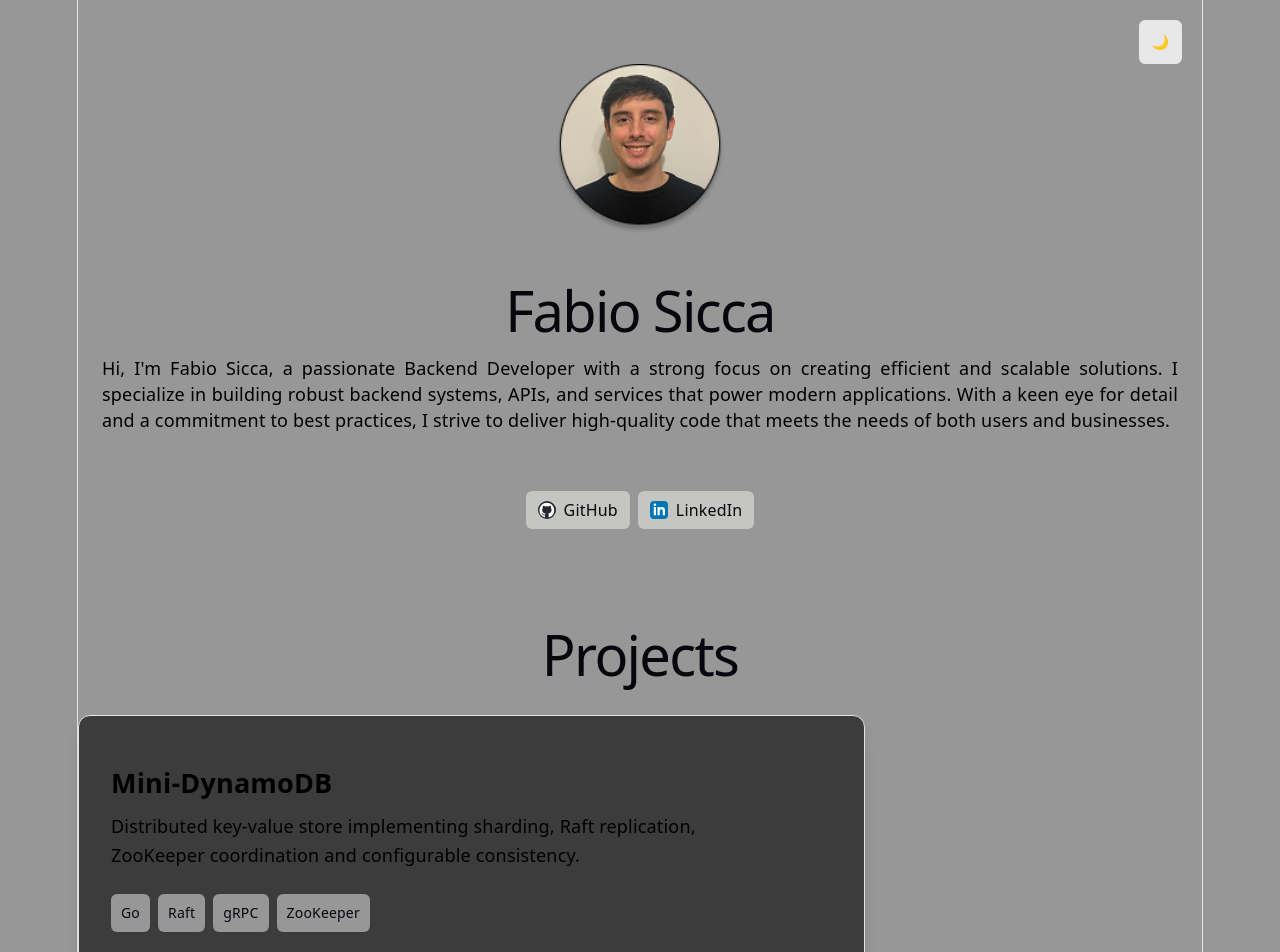
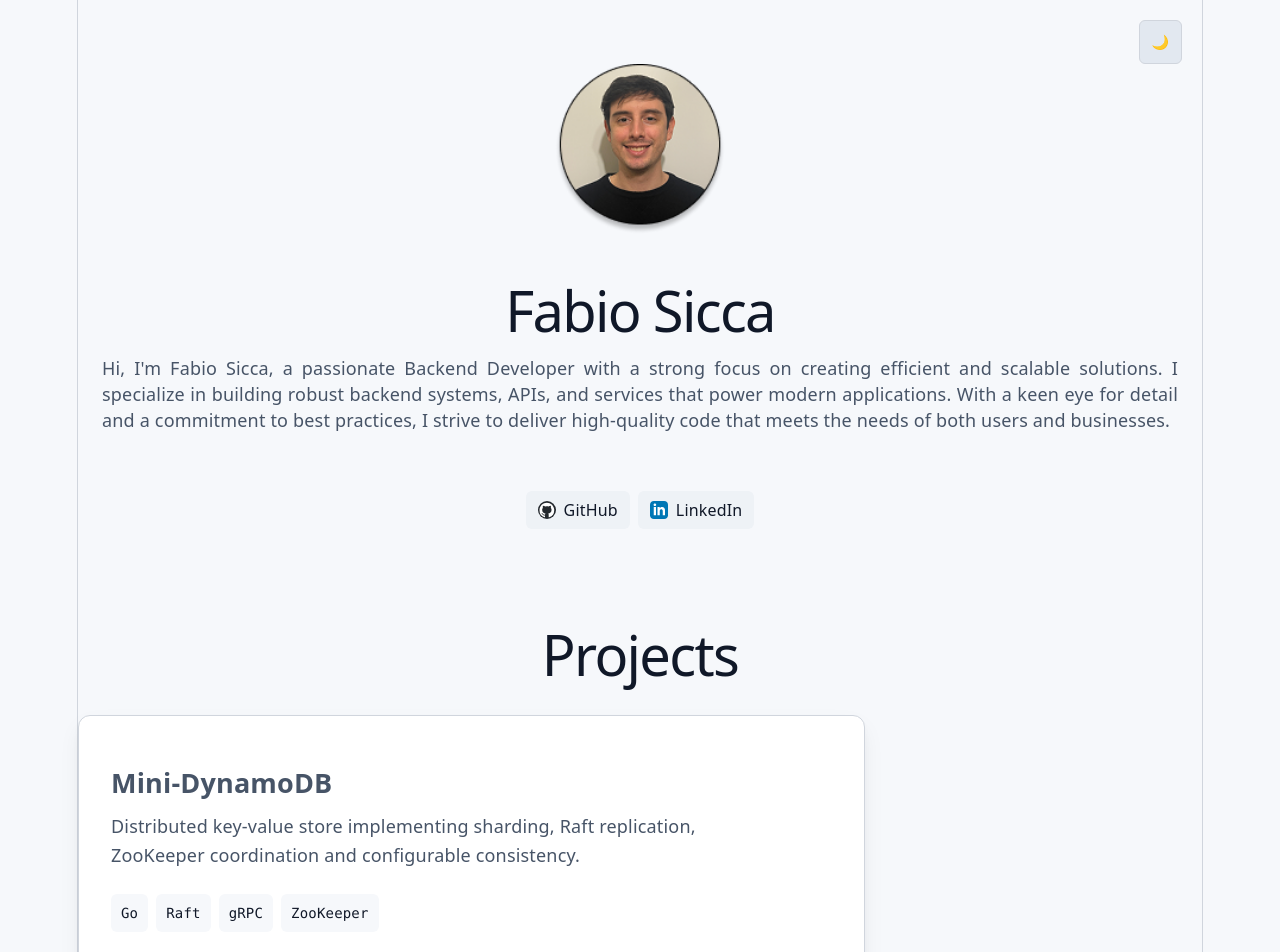
Before and after one commit to FabioSicca/portfolio, a React app: page / in a window 1280 px wide. Shown: the top 952 px of the page. Built offline with nearby package versions, Linux system fonts and the light colour scheme; the HTML template or start-up script is replaced by a standard one.

Commit message:
refactor: modify colors to look better

```diff
--- a/src/components/ProjectCard.tsx
+++ b/src/components/ProjectCard.tsx
@@ -23,7 +23,7 @@ function ProjectCard({ project }: ProjectCardProps) {
         }
       },
       {
-        threshold: 0.15,
+        threshold: 0.40,
       },
     )
 
--- a/src/index.css
+++ b/src/index.css
@@ -1,21 +1,23 @@
 :root {
-  --text: #000000;
-  --text-h: #08060d;
-  --bg: #979797;
-  --border: #e5e4e7;
-  --accent: #aa3bff;
-  --accent-border: rgba(170, 59, 255, 0.5);
-  --social-bg: rgba(244, 243, 236, 0.5);
-  --project-card-bg: #3d3c3c;
-  --theme-toggle-bg: #e8e8e8;
+  --text: #475467;
+  --text-h: #101828;
+  --bg: #f6f8fb;
+  --border: #d0d5dd;
+  --accent: #2563eb;
+  --accent-border: rgba(37, 99, 235, 0.45);
+  --social-bg: #eef2f6;
+  --project-card-bg: #ffffff;
+  --theme-toggle-bg: #e2e8f0;
   --shadow:
-    rgba(0, 0, 0, 0.1) 0 10px 15px -3px, rgba(0, 0, 0, 0.05) 0 4px 6px -2px;
+    rgba(16, 24, 40, 0.08) 0 10px 24px -4px,
+    rgba(16, 24, 40, 0.04) 0 4px 8px -2px;
 
   /*El navegador intenta utilizar las fuentes de la lista en orden y
   usa la primera disponible.
   */
   --sans: system-ui, sans-serif;
   --heading: system-ui, sans-serif;
+  --mono: ui-monospace, Consolas, monospace;
 
   font: 18px/145% var(--sans);
   letter-spacing: 0.18px;
@@ -33,18 +35,23 @@
 }
 
 :root[data-theme='dark'] {
-  --text: #9ca3af;
-  --text-h: #f3f4f6;
-  --bg: #2d2e33;
-  --border: #2e303a;
-  --accent: #c084fc;
-  --accent-border: rgba(216, 48, 22, 0.5);
-  --social-bg: rgba(47, 48, 58, 0.5);
-  --project-card-bg: #c3bebe;
-  --theme-toggle-bg: #454752;
+  --text: #cbd5e1;
+  --text-h: #f8fafc;
+  --bg: #0f172a;
+  --border: #334155;
+  --accent: #60a5fa;
+  --accent-border: rgba(96, 165, 250, 0.55);
+  --social-bg: #1e293b;
+  --project-card-bg: #172033;
+  --theme-toggle-bg: #1e293b;
   --shadow:
-    rgba(0, 0, 0, 0.4) 0 10px 15px -3px, rgba(0, 0, 0, 0.25) 0 4px 6px -2px;
+    rgba(2, 6, 23, 0.5) 0 12px 28px -6px,
+    rgba(2, 6, 23, 0.3) 0 4px 10px -3px;
   color-scheme: dark;
+}
+
+:root[data-theme='dark'] .social-links .button-icon {
+  filter: invert(1) brightness(2);
 }
 
 #root {
@@ -197,8 +204,8 @@ p {
 .project-card {
   opacity: 0;
   transition:
-    opacity 0.7s ease,
-    transform 0.7s ease;
+    opacity 1s ease,
+    transform 1s ease;
 }
 
 .project-card.left {
```
